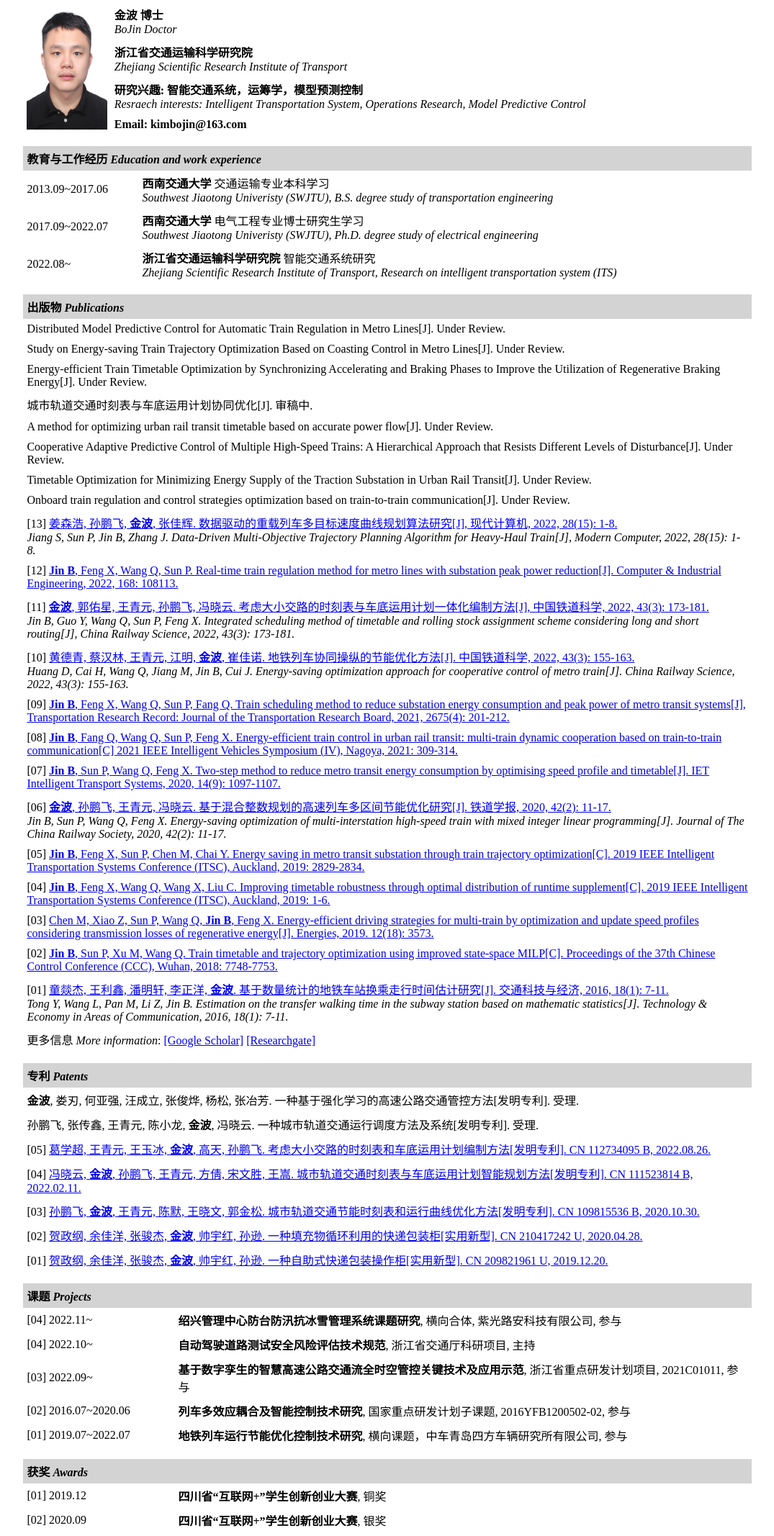
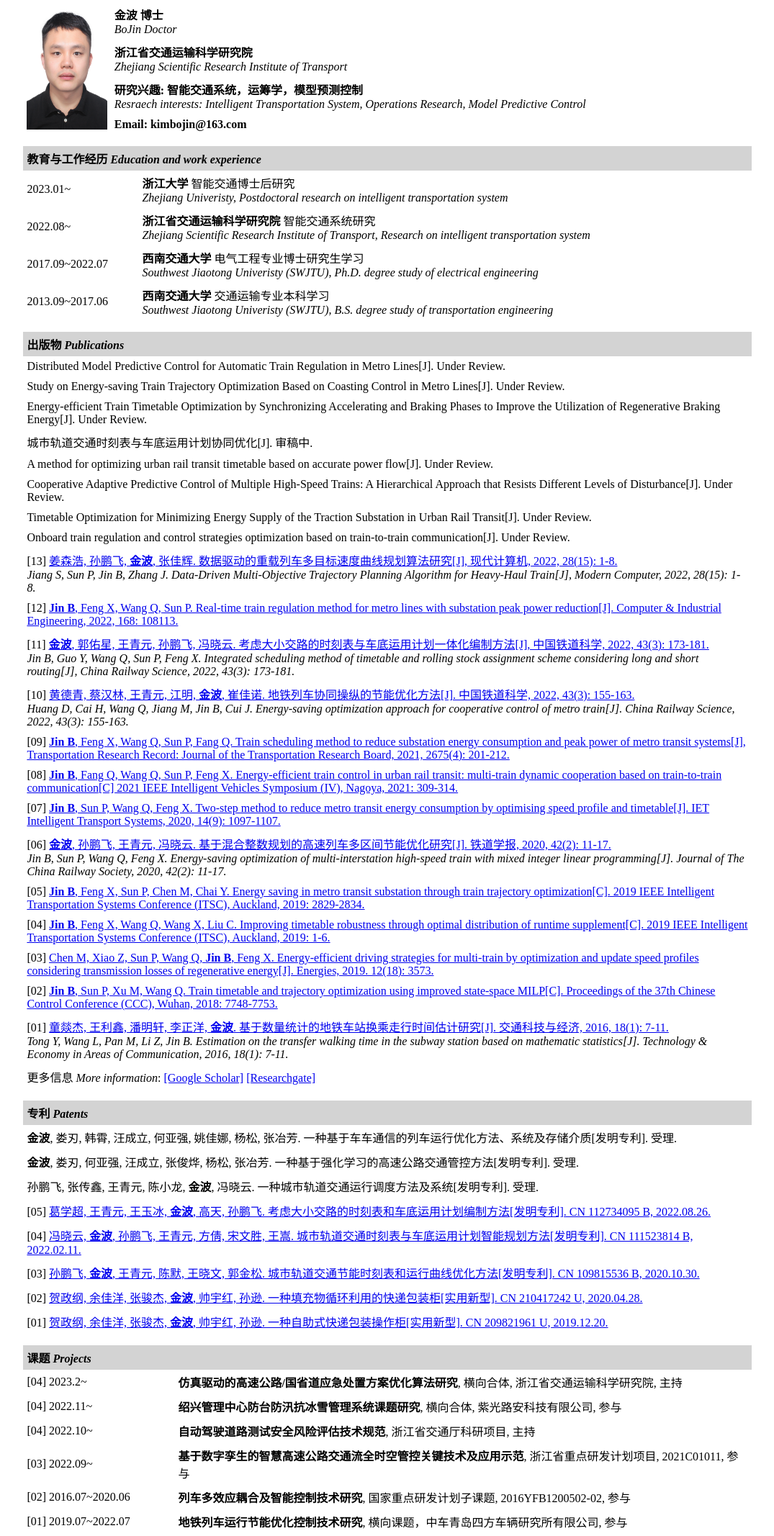
Before and after one commit to Jinbo0201/Jinbo0201.github.io, a plain HTML site: page index.html in a window 1280 px wide. Shown: the part 72-2206 px from the top of the page at 72% size, without its empty margins (102-1177 px from the left). Drawn offline with Linux system fonts and the light colour scheme.

Commit message:
Create index.html

```diff
--- a/index.html
+++ b/index.html
@@ -44,14 +44,21 @@
     <tr align="left">
         <th colspan="7" bgcolor="lightgray" style="border: none;">教育与工作经历 <i>Education and work experience</i></th>
     </tr>
-    <tr>
-        <td width="150" colspan="1" align="left" style="border: none;">2013.09~2017.06</td>
+	<tr>
+        <td width="150" colspan="1" align="left" style="border: none;">2023.01~ </td>
         <td width="100" colspan="3" align="left" style="border: none;">
-            <b>西南交通大学</b>  交通运输专业本科学习
-            <br/><i>Southwest Jiaotong Univeristy (SWJTU), B.S. degree study of transportation engineering</i>
+            <b>浙江大学</b>  智能交通博士后研究
+            <br/><i>Zhejiang Univeristy, Postdoctoral research on intelligent transportation system</i>
         </td>
     </tr>
-    <tr>
+	<tr>
+        <td width="150" colspan="1" align="left" style="border: none;">2022.08~ </td>
+        <td width="100" colspan="3" align="left" style="border: none;">
+            <b>浙江省交通运输科学研究院</b>  智能交通系统研究
+            <br/><i>Zhejiang Scientific Research Institute of Transport, Research on intelligent transportation system</i>
+        </td>
+    </tr>
+	<tr>
         <td width="150" colspan="1" align="left" style="border: none;">2017.09~2022.07</td>
         <td width="100" colspan="3" align="left" style="border: none;">
             <b>西南交通大学</b>  电气工程专业博士研究生学习
@@ -59,10 +66,10 @@
         </td>
     </tr>
     <tr>
-        <td width="150" colspan="1" align="left" style="border: none;">2022.08~ </td>
+        <td width="150" colspan="1" align="left" style="border: none;">2013.09~2017.06</td>
         <td width="100" colspan="3" align="left" style="border: none;">
-            <b>浙江省交通运输科学研究院</b>  智能交通系统研究
-            <br/><i>Zhejiang Scientific Research Institute of Transport, Research on intelligent transportation system (ITS)</i>
+            <b>西南交通大学</b>  交通运输专业本科学习
+            <br/><i>Southwest Jiaotong Univeristy (SWJTU), B.S. degree study of transportation engineering</i>
         </td>
     </tr>
 
@@ -226,6 +233,11 @@
     </tr>
 	<tr>
         <td colspan="7" align="left" style="border: none;">
+            <b>金波</b>, 娄刃, 韩霄, 汪成立, 何亚强, 姚佳娜, 杨松, 张冶芳. 一种基于车车通信的列车运行优化方法、系统及存储介质[发明专利]. 受理.
+        </td>
+    </tr>
+	<tr>
+        <td colspan="7" align="left" style="border: none;">
             <b>金波</b>, 娄刃, 何亚强, 汪成立, 张俊烨, 杨松, 张冶芳. 一种基于强化学习的高速公路交通管控方法[发明专利]. 受理.
         </td>
     </tr>
@@ -277,6 +289,12 @@
 <table width="80%" height="30%" cellpadding="5px" cellspacing="0" border="1" align="center" style="border: none;" >
     <tr align="left">
         <th colspan="7" bgcolor="lightgray" style="border: none;">课题 <i>Projects</i></th>
+    </tr>
+	<tr>
+        <td width="200" colspan="1" align="left" style="border: none;">[04] 2023.2~ </td>
+        <td width="100" colspan="3" align="left" style="border: none;">
+            <b>仿真驱动的高速公路/国省道应急处置方案优化算法研究</b>, 横向合体, 浙江省交通运输科学研究院, 主持
+        </td>
     </tr>
 	<tr>
         <td width="200" colspan="1" align="left" style="border: none;">[04] 2022.11~ </td>
```
